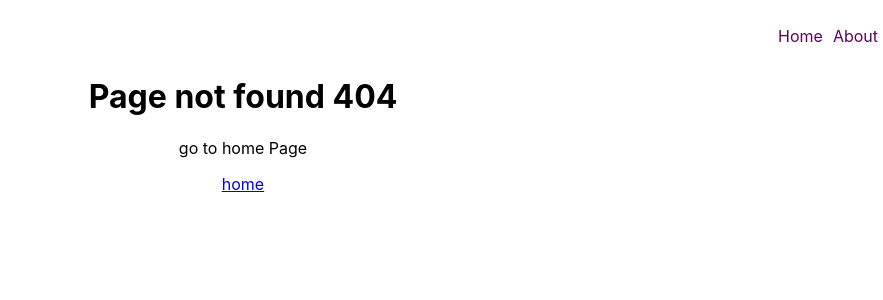
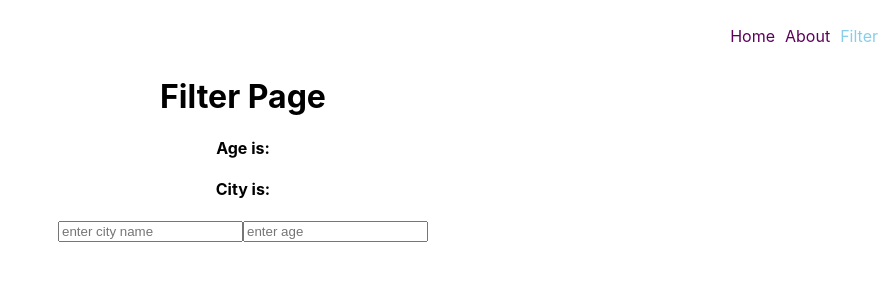
Before and after one commit to prdev99/React-Router, a React (Create React App) app: page /filter in a window 1280 px wide. Before the commit this address had no page. Shown: the top 300 px of the page, without its empty margins (397-1280 px from the left). Built offline with nearby package versions, Linux system fonts and the light colour scheme.

Commit message:
added the useSearchParams hook

```diff
--- a/src/App.js
+++ b/src/App.js
@@ -6,6 +6,7 @@ import NavBar from "./components/NavBar";
 import About from "./components/About";
 import Page404 from "./components/Page404";
 import User from "./components/User";
+import Filter from "./components/Filter";
 
 function App() {
   return (
@@ -16,6 +17,7 @@ function App() {
           <Route path="/" element={<Home />} />
           <Route path="/about" element={<About />} />
           <Route path="/user/:name" element={<User />} />
+          <Route path="/filter" element={<Filter />} />
           <Route path="*" element={<Page404 />} />
         </Routes>
       </BrowserRouter>
--- /dev/null
+++ b/src/components/Filter.jsx
@@ -0,0 +1,42 @@
+import React, { useState } from "react";
+import { useSearchParams } from "react-router-dom";
+
+const Filter = () => {
+  const [searchParams, setSearchParams] = useSearchParams();
+  const [city, setCity] = useState(searchParams.get("city") || "");
+  const [age, setAge] = useState(searchParams.get("age") || "");
+
+  const handleCityChange = (e) => {
+    const newCity = e.target.value;
+    setCity(newCity);
+    setSearchParams({ city: newCity, age });
+  };
+
+  const handleAgeChange = (e) => {
+    const newAge = e.target.value;
+    setAge(newAge);
+    setSearchParams({ city, age: newAge });
+  };
+
+  return (
+    <>
+      <h1>Filter Page</h1>
+      <h4>Age is: {age}</h4>
+      <h4>City is: {city}</h4>
+      <input
+        type="text"
+        placeholder="enter city name"
+        value={city}
+        onChange={handleCityChange}
+      />
+      <input
+        type="text"
+        placeholder="enter age"
+        value={age}
+        onChange={handleAgeChange}
+      />
+    </>
+  );
+};
+
+export default Filter;
--- a/src/components/NavBar.jsx
+++ b/src/components/NavBar.jsx
@@ -27,6 +27,17 @@ const NavBar = () => {
             About
           </NavLink>
         </li>
+        <li>
+          <NavLink
+            style={({ isActive }) => {
+              return { color: isActive ? "skyblue" : null };
+            }}
+            className="nav-bar-link"
+            to="/filter"
+          >
+            Filter
+          </NavLink>
+        </li>
       </ul>
     </div>
   );
```
